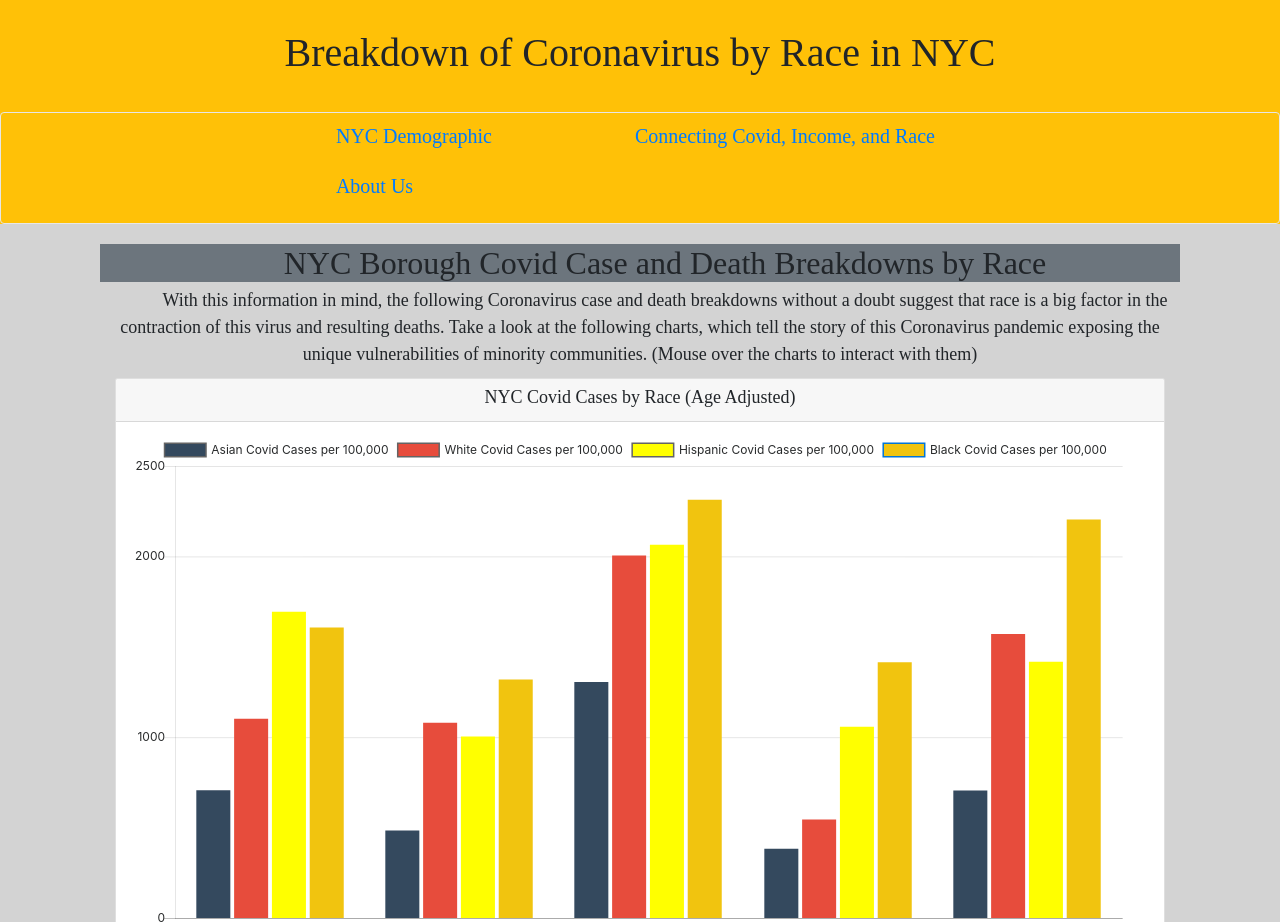
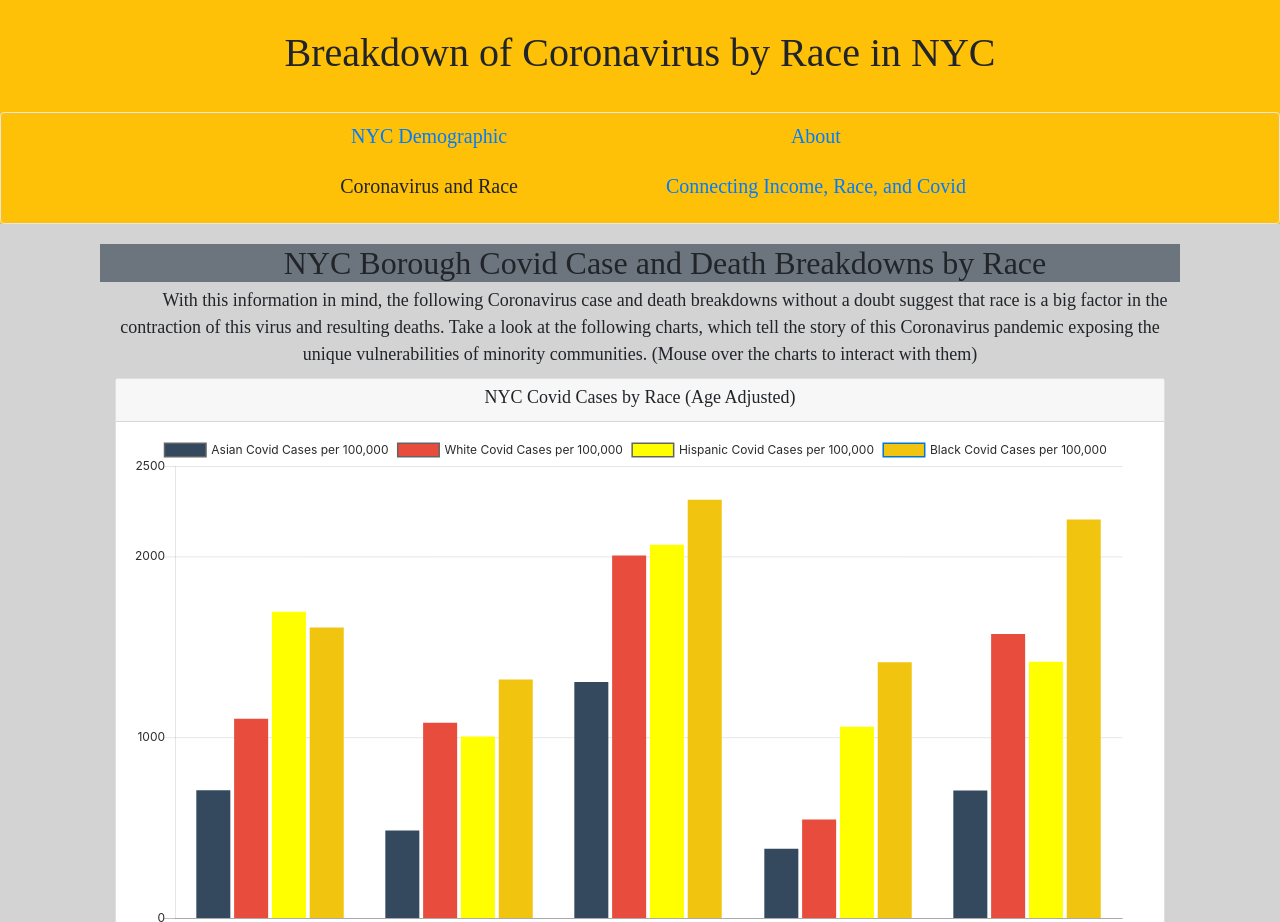
Before and after one commit to TyrellHarris/DataScience_Covid, a plain HTML site: page page2.html in a window 1280 px wide. Shown: the top 922 px of the page. Drawn offline with nearby package versions, Linux system fonts and the light colour scheme; a script that the page names is missing.

Commit message:
fixed navbars

```diff
--- a/page2.html
+++ b/page2.html
@@ -66,15 +66,12 @@
 
         <nav class="navbar navbar-default bg-warning">
           <div class="container-fluid bg-warning">
-            <div class="row navbar-header bg-warning">
-              <a style="font-size: 20px;" class="navbar-brand bg-warning text-primary col-sm-6" href="index.html">NYC Demographic</a>
-              <a style="font-size: 20px;" class = "navbar-brand bg-warning text-primary col-sm-6" href="page3.html">Connecting Covid, Income, and Race</a>
-              <a style="font-size: 20px;" class="navbar-brand col-sm-6 text-primary" href="about.html">About Us</a>
-            </div>
+            <center>
+            <a style="font-size: 20px;" class="navbar-brand col-sm-6 text-primary" href="index.html">NYC Demographic</a>
+             <a style="font-size: 20px;" class="navbar-brand col-sm-6 text-primary" href="about.html">About</a>
+             <a style="font-size: 20px;" class="navbar-brand bg-warning col-sm-6">Coronavirus and Race</a>
+              <a style="font-size: 20px;" class="navbar-brand col-sm-6 text-primary" href="page3.html">Connecting Income, Race, and Covid</a>
 
-
-            </ul>
-          </div>
         </nav>
       </div>
       <div class="container">
```
Also changed, not shown: about.html (+4 -6 lines), index.html (+4 -6 lines), page3.html (+5 -8 lines).
